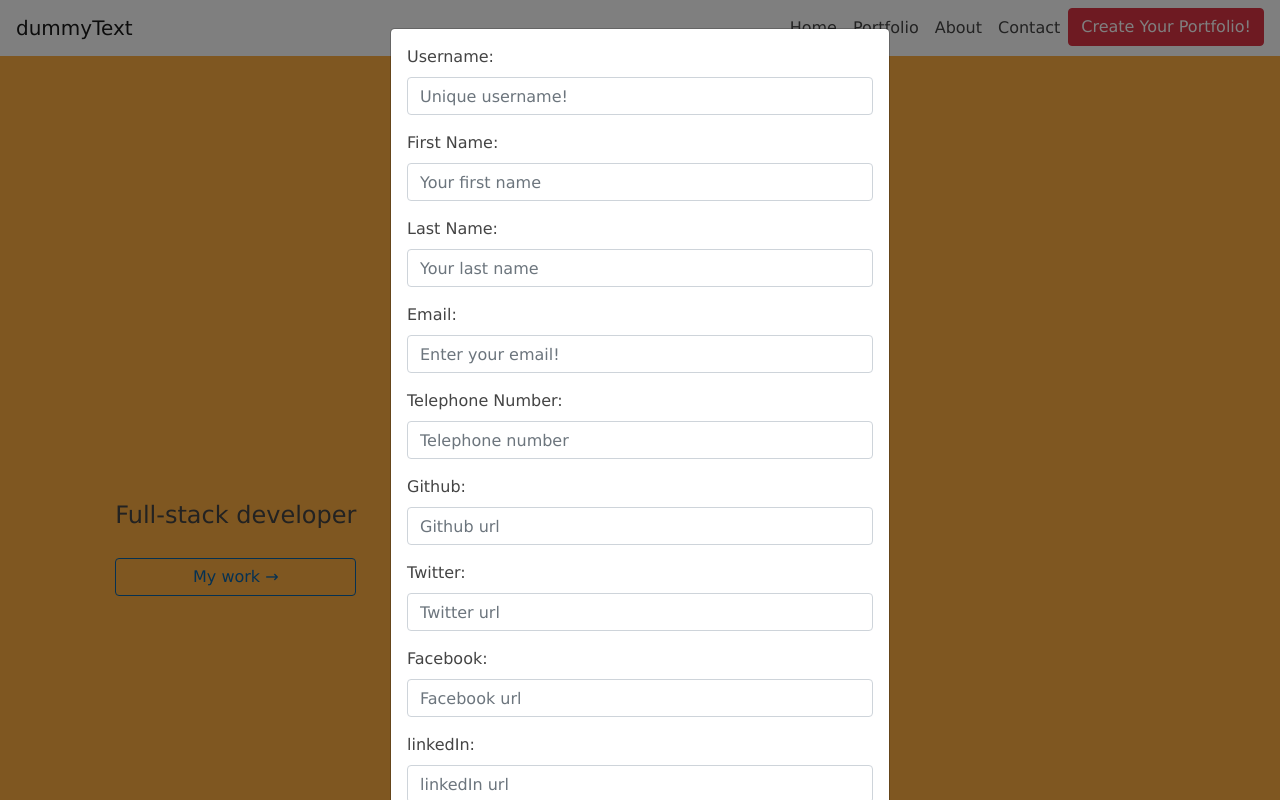
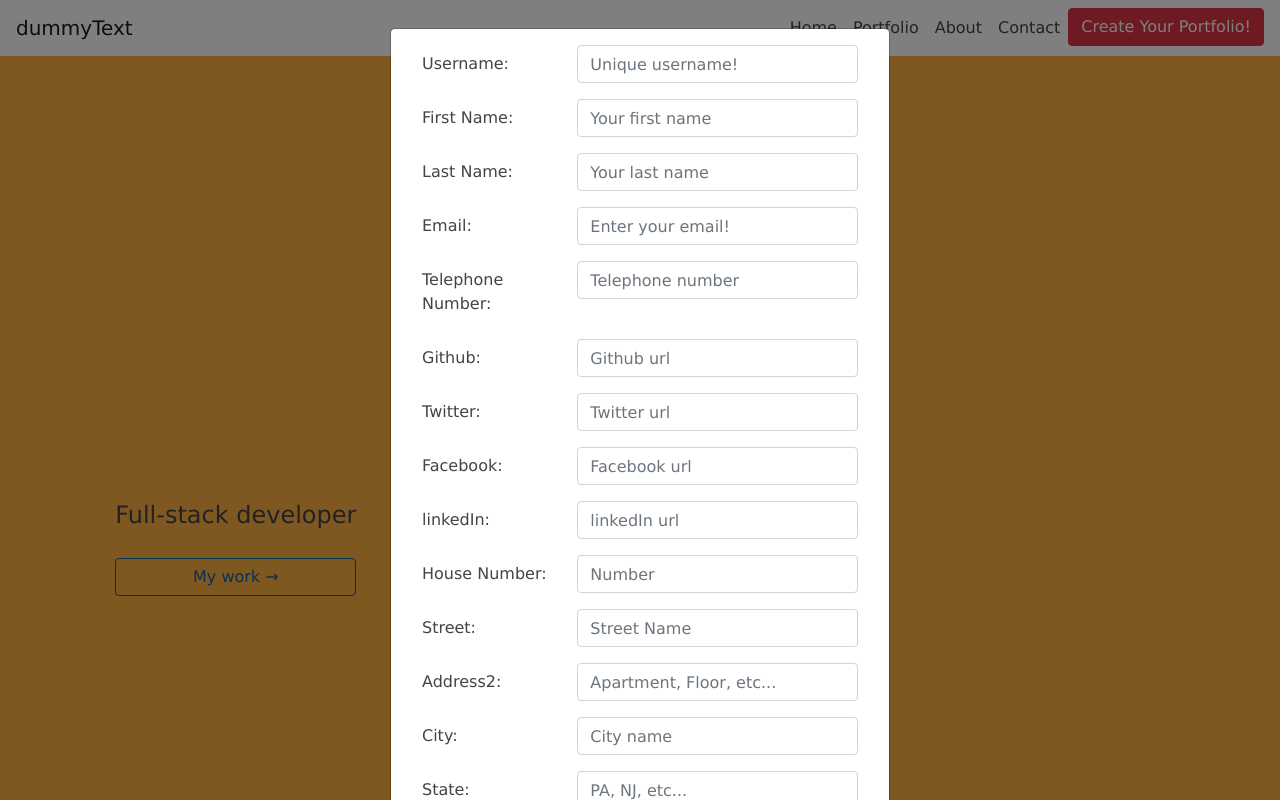
Before and after one commit to drregg6/full-stack-portfolio, a React (Create React App) app in the folder client/: page / in a window 1280 px wide. Both pictures are taken after a click on the button "Create Your Portfolio!". Shown: the top 800 px of the page. Built offline with nearby package versions, Linux system fonts and the light colour scheme; no server answers.

Commit message:
added NewUser action and reducer - did house cleaning on other Components

```diff
--- a/client/src/App.js
+++ b/client/src/App.js
@@ -33,9 +33,6 @@ import Footer from './components/Footer';
 import 'bootstrap/dist/css/bootstrap.min.css';
 import './App.css';
 
-// reactstrap
-import { Container } from 'reactstrap';
-
 // redux
 import axios from 'axios';
 import { Provider } from 'react-redux';
--- a/client/src/actions/types.js
+++ b/client/src/actions/types.js
@@ -1,3 +1,4 @@
 export const GET_USERS = 'GET_USERS';
 export const GET_USER = 'GET_USER';
+export const ADD_USER = 'ADD_USER';
 export const GET_SUBDOCUMENT = 'GET_SUBDOCUMENT';
--- a/client/src/components/Contact.js
+++ b/client/src/components/Contact.js
@@ -5,8 +5,7 @@ import {
     Form,
     FormGroup,
     Label,
-    Input,
-    FormText
+    Input
 } from 'reactstrap';
 // import { Link } from 'react-router-dom';
 
--- a/client/src/components/Footer.js
+++ b/client/src/components/Footer.js
@@ -1,7 +1,4 @@
 import React, { Component } from 'react';
-import {
-  Container
-} from 'reactstrap';
 
 // redux
 import { connect } from 'react-redux';
--- a/client/src/components/Header.js
+++ b/client/src/components/Header.js
@@ -1,7 +1,5 @@
 import React, { Component } from 'react';
-import CustomNav from './CustomNav';
 import {
-    Container,
     Button
 } from 'reactstrap';
 
--- a/client/src/components/NewUser.js
+++ b/client/src/components/NewUser.js
@@ -3,19 +3,37 @@ import {
   Button,
   Modal,
   ModalBody,
+  Col,
   Form,
   FormGroup,
   Label,
   Input
 } from 'reactstrap';
 
+// redux
+import { connect } from 'react-redux';
+import { addUser } from '../actions/userActions';
+
 class NewUser extends Component {
   state = {
     modal: false,
 
     username: '',
-    name: '',
-    email: ''
+    firstName: '',
+    lastName: '',
+    email: '',
+    telephone: '',
+    github: '',
+    twitter: '',
+    linkedin: '',
+    facebook: '',
+    houseNumber: 0,
+    street: '',
+    apartment: '',
+    city: '',
+    state: '',
+    country: '',
+    zipCode: ''
   }
 
   toggle = () => {
@@ -25,7 +43,54 @@ class NewUser extends Component {
   }
 
   handleSubmit = ev => {
-    console.log(ev);
+    ev.preventDefault();
+
+    const newUser = {
+      username: this.state.username,
+      general: {
+        firstName: this.state.firstName,
+        lastName: this.state.lastName
+      },
+      contact: {
+        email: this.state.email,
+        telephone: this.state.telephone,
+        github: this.state.github,
+        twitter: this.state.twitter,
+        linkedin: this.state.linkedin,
+        facebook: this.state.facebook
+      },
+      location: {
+        houseNumber: this.state.houseNumber,
+        street: this.state.street,
+        apartment: this.state.apartment,
+        city: this.state.city,
+        state: this.state.state,
+        zipCode: this.state.zipCode+'',
+        country: this.state.country
+      }
+    };
+
+    this.props.addUser(newUser);
+
+    this.setState({
+      username: '',
+      firstName: '',
+      lastName: '',
+      email: '',
+      telephone: '',
+      github: '',
+      twitter: '',
+      linkedin: '',
+      facebook: '',
+      houseNumber: 0,
+      street: '',
+      apartment: '',
+      city: '',
+      state: '',
+      country: '',
+      zipCode: ''
+    });
+    this.toggle();
   }
   handleChange = ev => {
     this.setState({
@@ -40,8 +105,9 @@ class NewUser extends Component {
         <Modal isOpen={this.state.modal} toggle={this.toggle}>
           <ModalBody>
             <Form onSubmit={this.handleSubmit}>
-                <FormGroup>
-                  <Label for="username">Username:</Label>
+              <FormGroup row>
+                <Label sm={4} for="username">Username:</Label>
+                <Col sm={8}>
                   <Input
                     type="text"
                     name="username"
@@ -49,9 +115,11 @@ class NewUser extends Component {
                     placeholder="Unique username!"
                     onChange={this.handleChange}
                   />
+                </Col>
               </FormGroup>
-                <FormGroup>
-                  <Label for="firstName">First Name:</Label>
+              <FormGroup row>
+                <Label sm={4} for="firstName">First Name:</Label>
+                <Col sm={8}>
                   <Input
                     type="text"
                     name="firstName"
@@ -59,9 +127,11 @@ class NewUser extends Component {
                     placeholder="Your first name"
                     onChange={this.handleChange}
                   />
+                </Col>
               </FormGroup>
-                <FormGroup>
-                  <Label for="lastName">Last Name:</Label>
+              <FormGroup row>
+                <Label sm={4} for="lastName">Last Name:</Label>
+                <Col sm={8}>
                   <Input
                     type="text"
                     name="lastName"
@@ -69,9 +139,11 @@ class NewUser extends Component {
                     placeholder="Your last name"
                     onChange={this.handleChange}
                   />
+                </Col>
               </FormGroup>
-                <FormGroup>
-                  <Label for="email">Email:</Label>
+              <FormGroup row>
+                <Label sm={4} for="email">Email:</Label>
+                <Col sm={8}>
                   <Input
                     type="email"
                     name="email"
@@ -79,9 +151,11 @@ class NewUser extends Component {
                     placeholder="Enter your email!"
                     onChange={this.handleChange}
                   />
+                </Col>
               </FormGroup>
-                <FormGroup>
-                  <Label for="telephone">Telephone Number:</Label>
+              <FormGroup row>
+                <Label sm={4} for="telephone">Telephone Number:</Label>
+                <Col sm={8}>
                   <Input
                     type="text"
                     name="telephone"
@@ -89,46 +163,139 @@ class NewUser extends Component {
                     placeholder="Telephone number"
                     onChange={this.handleChange}
                   />
+                </Col>
               </FormGroup>
-                <FormGroup>
-                  <Label for="github">Github:</Label>
+              <FormGroup row>
+                <Label sm={4} for="github">Github:</Label>
+                <Col sm={8}>
                   <Input
-                    type="github"
+                    type="text"
                     name="github"
                     id="github"
                     placeholder="Github url"
                     onChange={this.handleChange}
                   />
+                </Col>
               </FormGroup>
-                <FormGroup>
-                  <Label for="twitter">Twitter:</Label>
+              <FormGroup row>
+                <Label sm={4} for="twitter">Twitter:</Label>
+                <Col sm={8}>
                   <Input
-                    type="twitter"
+                    type="text"
                     name="twitter"
                     id="twitter"
                     placeholder="Twitter url"
                     onChange={this.handleChange}
                   />
+                </Col>
               </FormGroup>
-                <FormGroup>
-                  <Label for="facebook">Facebook:</Label>
+              <FormGroup row>
+                <Label sm={4} for="facebook">Facebook:</Label>
+                <Col sm={8}>
                   <Input
-                    type="facebook"
+                    type="text"
                     name="facebook"
                     id="facebook"
                     placeholder="Facebook url"
                     onChange={this.handleChange}
                   />
+                </Col>
               </FormGroup>
-                <FormGroup>
-                  <Label for="linkedin">linkedIn:</Label>
+              <FormGroup row>
+                <Label sm={4} for="linkedin">linkedIn:</Label>
+                <Col sm={8}>
                   <Input
-                    type="linkedin"
+                    type="text"
                     name="linkedin"
                     id="linkedin"
                     placeholder="linkedIn url"
                     onChange={this.handleChange}
                   />
+                </Col>
+              </FormGroup>
+              <FormGroup row>
+                <Label sm={4} for="houseNumber">House Number:</Label>
+                <Col sm={8}>
+                  <Input
+                    type="number"
+                    name="houseNumber"
+                    id="houseNumber"
+                    placeholder="Number"
+                    onChange={this.handleChange}
+                  />
+                </Col>
+              </FormGroup>
+              <FormGroup row>
+                <Label sm={4} for="street">Street:</Label>
+                <Col sm={8}>
+                  <Input
+                    type="text"
+                    name="street"
+                    id="street"
+                    placeholder="Street Name"
+                    onChange={this.handleChange}
+                  />
+                </Col>
+              </FormGroup>
+              <FormGroup row>
+                <Label sm={4} for="apartment">Address2:</Label>
+                <Col sm={8}>
+                  <Input
+                    type="text"
+                    name="apartment"
+                    id="apartment"
+                    placeholder="Apartment, Floor, etc..."
+                    onChange={this.handleChange}
+                  />
+                </Col>
+              </FormGroup>
+              <FormGroup row>
+                <Label sm={4} for="city">City:</Label>
+                <Col sm={8}>
+                  <Input
+                    type="text"
+                    name="city"
+                    id="city"
+                    placeholder="City name"
+                    onChange={this.handleChange}
+                  />
+                </Col>
+              </FormGroup>
+              <FormGroup row>
+                <Label sm={4} for="state">State:</Label>
+                <Col sm={8}>
+                  <Input
+                    type="text"
+                    name="state"
+                    id="state"
+                    placeholder="PA, NJ, etc..."
+                    onChange={this.handleChange}
+                  />
+                </Col>
+              </FormGroup>
+              <FormGroup row>
+                <Label sm={4} for="zipCode">Zip Code:</Label>
+                <Col sm={8}>
+                  <Input
+                    type="text"
+                    name="zipCode"
+                    id="zipCode"
+                    placeholder="09023"
+                    onChange={this.handleChange}
+                  />
+                </Col>
+              </FormGroup>
+              <FormGroup row>
+                <Label sm={4} for="country">Country:</Label>
+                <Col sm={8}>
+                  <Input
+                    type="text"
+                    name="country"
+                    id="country"
+                    placeholder="USA"
+                    onChange={this.handleChange}
+                  />
+                </Col>
               </FormGroup>
               <Button color="danger" style={{marginTop: '2rem'}} block>
                 Submit
@@ -141,4 +308,7 @@ class NewUser extends Component {
   }
 }
 
-export default NewUser;
+export default connect(
+  null,
+  { addUser }
+)(NewUser);
--- a/client/src/reducers/userReducer.js
+++ b/client/src/reducers/userReducer.js
@@ -1,6 +1,7 @@
 import {
     GET_USERS,
     GET_USER,
+    ADD_USER,
     GET_SUBDOCUMENT
 } from '../actions/types.js';
 
@@ -26,6 +27,12 @@ const userReducer = (state = initState, action) => {
                 ...state,
                 user: action.payload
             }
+        case ADD_USER:
+            let newUsers = [...state.users, action.payload];
+            return {
+                ...state,
+                users: newUsers
+            }
         case GET_SUBDOCUMENT:
             let key = action.payload.key;
             return {
```
Also changed, not shown: client/src/actions/userActions.js (+11 -0 lines), client/src/components/About.js (+6 -9 lines), client/src/components/Portfolio.js (+1 -9 lines), client/src/components/PortfolioItem.js (+1 -10 lines). Lines whose indentation alone changed are shown as unchanged.
